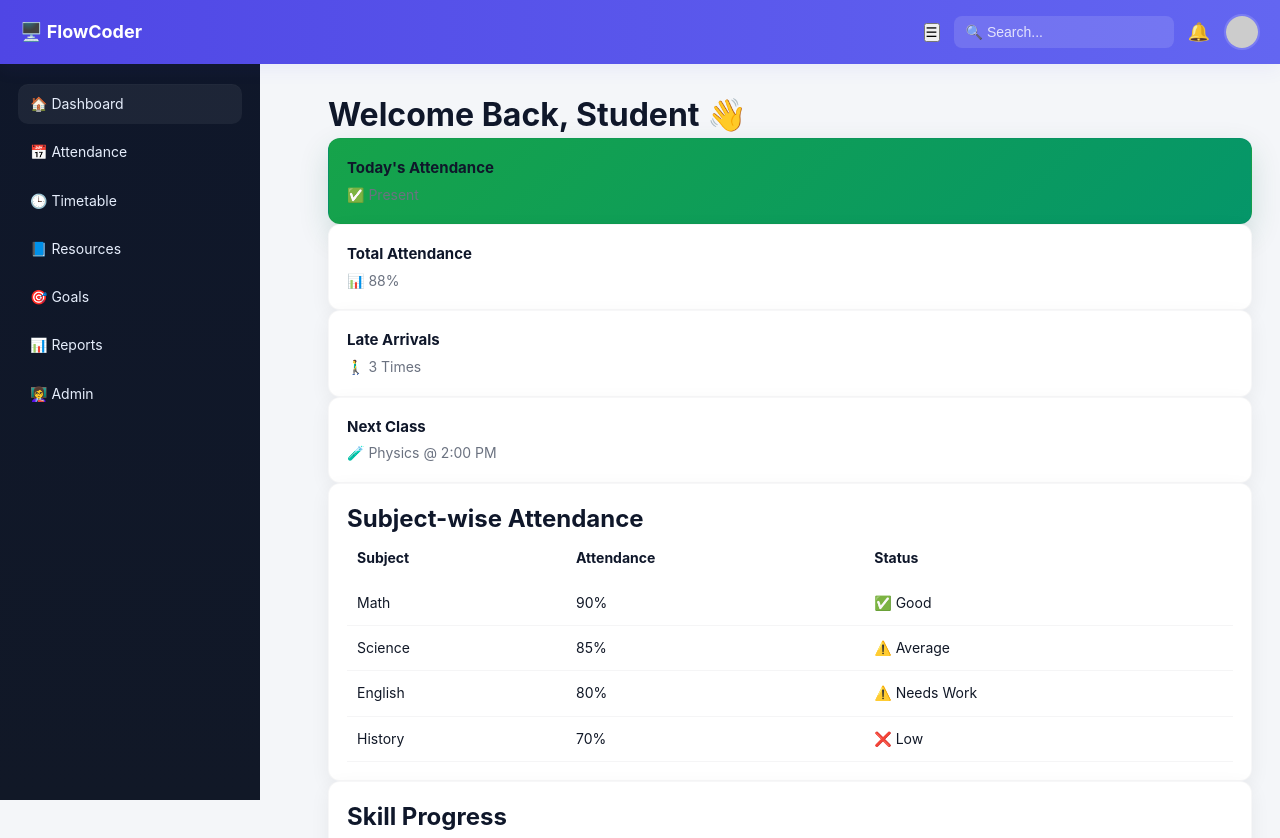
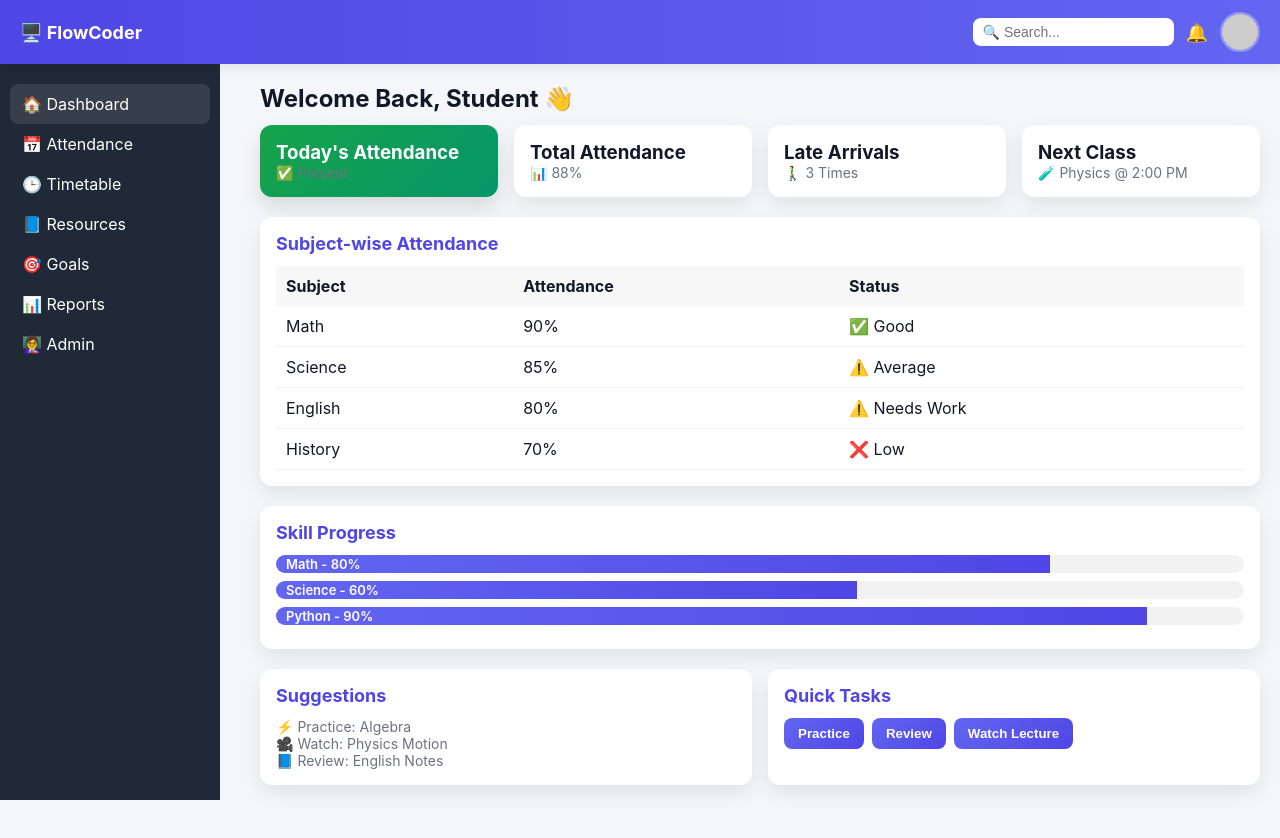
Before and after one commit to AnmolAnubhav07/flowcoder-attendance, a plain HTML site: page index.html in a window 1280 px wide. Shown: the top 838 px of the page. Drawn offline with Linux system fonts and the light colour scheme; placeholder pictures from the web are drawn by us.

Commit message:
Update style.css

```diff
--- a/style.css
+++ b/style.css
@@ -1,83 +1,245 @@
 /* ===========================
-   FlowCoder Attendance - style.css
-   Fully responsive & mobile friendly
-   =========================== */
+   FlowCoder Dashboard Styles
+   Fresh & Responsive Design
+=========================== */
 
-:root{
+/* --------- Root Variables --------- */
+:root {
   --bg: #f4f6f9;
   --panel: #ffffff;
-  --muted: #6b7280;
   --accent1: #4f46e5;
   --accent2: #6366f1;
+  --muted: #6b7280;
   --success: #16a34a;
   --danger: #ef4444;
-  --card-shadow: 0 6px 20px rgba(15,23,42,0.06);
+  --card-shadow: 0 8px 20px rgba(0,0,0,0.08);
   --radius-lg: 12px;
   --radius-md: 8px;
-  --radius-sm: 6px;
-  --max-width: 1200px;
 }
 
-* { box-sizing: border-box; margin:0; padding:0; }
-body, html { font-family:"Inter",sans-serif; height:100%; background:var(--bg); color:#0f172a; line-height:1.45; }
+/* --------- Reset --------- */
+* { box-sizing: border-box; margin: 0; padding: 0; }
+html, body { height: 100%; font-family: "Inter", sans-serif; background: var(--bg); color: #111827; }
+a { text-decoration: none; color: inherit; }
+ul { list-style: none; }
 
-/* Header */
+/* --------- Header --------- */
 .header {
-  position: fixed; top:0; left:0; right:0; height:64px;
-  display:flex; align-items:center; justify-content:space-between;
-  padding:12px 20px; background: linear-gradient(90deg,var(--accent1),var(--accent2));
-  color:#fff; z-index:1200; box-shadow:0 6px 18px rgba(79,70,229,0.06);
+  position: fixed;
+  top: 0; left: 0; right: 0;
+  height: 64px;
+  background: linear-gradient(90deg, var(--accent1), var(--accent2));
+  display: flex;
+  align-items: center;
+  justify-content: space-between;
+  padding: 0 20px;
+  z-index: 1000;
+  box-shadow: 0 4px 12px rgba(0,0,0,0.08);
 }
-.header .logo { font-weight:700; font-size:18px; display:flex; gap:12px; align-items:center; }
-.header .header-actions { display:flex; gap:14px; align-items:center; }
-.search { min-width:220px; max-width:420px; padding:8px 12px; border-radius:8px; border:none; outline:none; font-size:14px; background: rgba(255,255,255,0.12); color:#fff; }
-.search::placeholder { color: rgba(255,255,255,0.8); }
-.icon { font-size:18px; cursor:pointer; opacity:0.95; }
-.profile-pic { width:36px; height:36px; border-radius:50%; object-fit:cover; border:2px solid rgba(255,255,255,0.15); }
 
-/* Sidebar */
+.header .logo {
+  font-weight: 700;
+  font-size: 18px;
+  color: #fff;
+}
+
+.header-actions {
+  display: flex;
+  align-items: center;
+  gap: 12px;
+}
+
+.header-actions .icon {
+  font-size: 18px;
+  cursor: pointer;
+  color: #fff;
+}
+
+.profile-pic {
+  width: 40px; height: 40px;
+  border-radius: 50%;
+  object-fit: cover;
+  cursor: pointer;
+  border: 2px solid rgba(255,255,255,0.3);
+}
+
+.search {
+  padding: 6px 10px;
+  border-radius: 8px;
+  border: none;
+  outline: none;
+  font-size: 14px;
+}
+
+/* Menu toggle for mobile */
+.menu-toggle {
+  display: none;
+  font-size: 24px;
+  background: none;
+  border: none;
+  color: white;
+  cursor: pointer;
+}
+
+/* --------- Sidebar --------- */
 .sidebar {
-  position: fixed; top:0; left:0; width:260px; height:100vh; padding:84px 18px 20px;
-  background: linear-gradient(180deg,#0f172a 0%,#111827 100%); color:#e6eefc; overflow-y:auto; z-index:1100; transition: transform .22s ease;
+  position: fixed;
+  top: 64px;
+  left: 0;
+  width: 220px;
+  height: calc(100% - 64px);
+  background: #1f2937;
+  color: #fff;
+  padding: 20px 10px;
+  display: flex;
+  flex-direction: column;
+  gap: 10px;
+  transition: transform 0.3s ease;
 }
-.sidebar h2 { font-size:13px; margin-bottom:10px; color:#9aa4d3; text-transform:uppercase; letter-spacing:0.6px; }
-.sidebar nav { display:flex; flex-direction:column; gap:8px; }
-.sidebar a { display:flex; align-items:center; gap:10px; padding:10px 12px; border-radius:10px; color:#e6eefc; text-decoration:none; font-size:14px; transition: all .18s ease; }
-.sidebar a:hover { background: rgba(255,255,255,0.04); transform: translateY(-1px); }
-.sidebar a.active { background: rgba(255,255,255,0.06); box-shadow: inset 0 1px 0 rgba(255,255,255,0.02); }
 
-/* Main content */
-.main { margin-left: 300px; padding:92px 28px 40px; min-height:100vh; transition: margin-left .18s ease; max-width: calc(100% - 300px); }
+.sidebar nav a {
+  display: block;
+  padding: 10px 12px;
+  border-radius: 8px;
+  transition: 0.2s;
+}
 
-/* Cards */
-.card, .box { background: var(--panel); border-radius: var(--radius-lg); padding: 18px; box-shadow: var(--card-shadow); border:1px solid rgba(12,18,30,0.03); }
-.card h3 { font-size:15px; color:#0f172a; margin-bottom:6px; }
-.card p { color:var(--muted); font-size:14px; }
-.card.present { background: linear-gradient(135deg,#16a34a,#059669); color:#fff; box-shadow:0 12px 30px rgba(6,95,70,0.16); }
+.sidebar nav a.active,
+.sidebar nav a:hover {
+  background: rgba(255,255,255,0.1);
+}
 
-/* Tables */
-table { width:100%; border-collapse: collapse; font-size:14px; background: transparent; }
-table thead th { text-align:left; padding:12px 10px; font-weight:700; color:#0f172a; }
-table tbody td { padding:12px 10px; border-bottom:1px solid rgba(15,23,42,0.04); color:#111827; }
+/* Hide sidebar on mobile */
+@media (max-width: 768px) {
+  .sidebar {
+    transform: translateX(-100%);
+    position: fixed;
+    z-index: 900;
+    top: 64px;
+    width: 200px;
+  }
+  .sidebar.active {
+    transform: translateX(0);
+  }
+  .menu-toggle { display: block; }
+}
 
-/* Progress bars */
-.progress-bar { height:18px; border-radius:999px; background: rgba(15,23,42,0.05); overflow:hidden; margin:10px 0; }
-.progress-bar span { display:block; height:100%; background: linear-gradient(90deg,#3b82f6,#06b6d4); color:#fff; padding-left:10px; line-height:18px; font-weight:700; font-size:13px; }
+/* --------- Main Content --------- */
+.main {
+  margin-left: 240px;
+  padding: 84px 20px 20px;
+  transition: margin-left 0.3s ease;
+}
 
-/* Buttons */
-.btn { display:inline-flex; align-items:center; gap:8px; padding:9px 14px; font-weight:600; font-size:14px; color:#fff; background: linear-gradient(135deg,var(--accent2),var(--accent1)); border:none; border-radius:10px; cursor:pointer; transition: transform .12s ease, box-shadow .12s ease; box-shadow:0 8px 22px rgba(79,70,229,0.12); }
-.btn:hover { transform:translateY(-2px); box-shadow:0 12px 30px rgba(79,70,229,0.14); }
-.btn:active { transform:translateY(0); }
-.btn.ghost { background:transparent; color:#0f172a; border:1px solid rgba(15,23,42,0.06); box-shadow:none; }
-.btn.success { background: linear-gradient(90deg,#22c55e,#16a34a); }
+/* Mobile adjustments */
+@media (max-width: 768px) {
+  .main {
+    margin-left: 0;
+    padding: 84px 16px 16px;
+  }
+}
 
-/* Responsive */
-@media(max-width:980px){
-  .main { margin-left:0; padding:84px 16px 30px; max-width:100%; }
-  .cards, .grid-2 { grid-template-columns:1fr; }
-  .sidebar { display:none; width:100%; position:absolute; top:60px; left:0; background:#2c3e50; z-index:1000; padding:10px; }
-  .sidebar.active { display:block; }
-  .menu-toggle { display:block; font-size:24px; cursor:pointer; background:none; border:none; color:white; }
-  .mobile-overlay { display:none; position:fixed; inset:0; background: rgba(0,0,0,0.5); z-index:1050; }
-  .mobile-overlay.active { display:block; }
+/* --------- Cards --------- */
+.cards {
+  display: grid;
+  grid-template-columns: repeat(auto-fit, minmax(180px, 1fr));
+  gap: 16px;
+  margin-bottom: 20px;
 }
+
+.card {
+  background: var(--panel);
+  padding: 16px;
+  border-radius: var(--radius-lg);
+  box-shadow: var(--card-shadow);
+  display: flex;
+  flex-direction: column;
+  justify-content: center;
+}
+
+.card.present {
+  background: linear-gradient(135deg, #16a34a, #059669);
+  color: #fff;
+  box-shadow: 0 10px 20px rgba(0,0,0,0.12);
+}
+
+/* --------- Boxes --------- */
+.box {
+  background: var(--panel);
+  padding: 16px;
+  border-radius: var(--radius-lg);
+  box-shadow: var(--card-shadow);
+  margin-bottom: 20px;
+}
+
+.grid-2 {
+  display: grid;
+  grid-template-columns: 1fr 1fr;
+  gap: 16px;
+}
+
+@media (max-width: 768px) {
+  .grid-2 {
+    grid-template-columns: 1fr;
+  }
+}
+
+/* --------- Tables --------- */
+table {
+  width: 100%;
+  border-collapse: collapse;
+}
+
+thead th {
+  text-align: left;
+  padding: 10px;
+  background: rgba(0,0,0,0.03);
+}
+
+tbody td {
+  padding: 10px;
+  border-bottom: 1px solid rgba(0,0,0,0.05);
+}
+
+/* --------- Progress Bars --------- */
+.progress-bar {
+  height: 18px;
+  border-radius: 999px;
+  background: rgba(0,0,0,0.05);
+  margin: 8px 0;
+  overflow: hidden;
+}
+
+.progress-bar span {
+  display: block;
+  height: 100%;
+  background: linear-gradient(90deg, var(--accent2), var(--accent1));
+  color: #fff;
+  padding-left: 10px;
+  line-height: 18px;
+  font-weight: 600;
+  font-size: 13px;
+  transition: width 0.6s ease;
+}
+
+/* --------- Buttons --------- */
+.btn {
+  padding: 8px 14px;
+  background: linear-gradient(135deg, var(--accent2), var(--accent1));
+  color: #fff;
+  border: none;
+  border-radius: 8px;
+  font-weight: 600;
+  cursor: pointer;
+  transition: 0.2s;
+}
+
+.btn:hover { transform: translateY(-2px); }
+
+/* Quick buttons wrapper */
+.quick-buttons { display: flex; flex-wrap: wrap; gap: 8px; }
+
+/* --------- Misc --------- */
+h1 { margin-bottom: 12px; font-size: 24px; }
+h2 { margin-bottom: 12px; font-size: 18px; color: var(--accent1); }
+p, li { font-size: 14px; color: var(--muted); }
```
